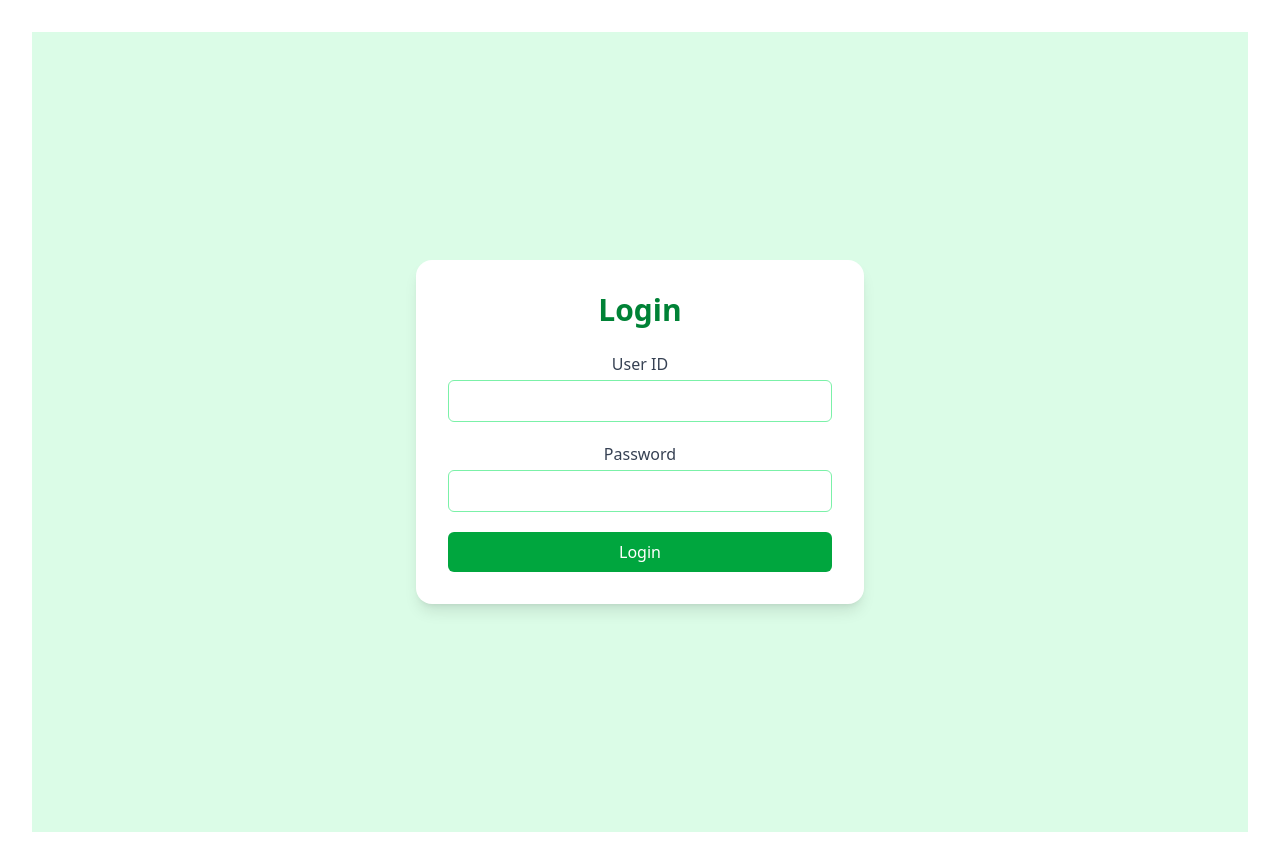
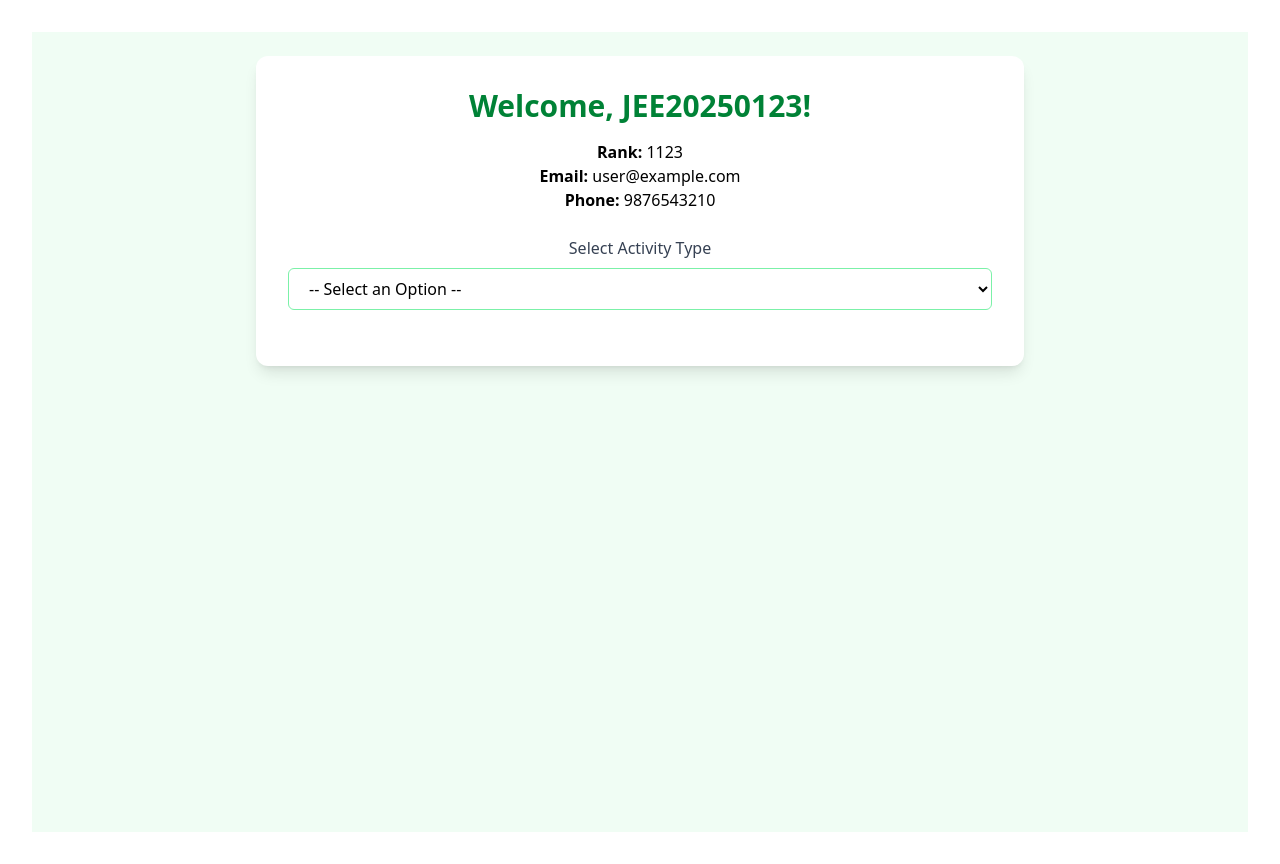
Before and after one commit to CSPEDITOR/Student_management_system, a React (Vite) app in the folder frontend/: page / in a window 1280 px wide. Built offline with nearby package versions, Linux system fonts and the light colour scheme.

Commit message:
adding home page

```diff
--- a/frontend/src/App.jsx
+++ b/frontend/src/App.jsx
@@ -4,18 +4,29 @@ import viteLogo from '/vite.svg'
 import './App.css'
 import UserForm from './component/UserForm'
 import Login from './component/Login'
+import Home from './component/Home'
 
 function App() {
 
+  const dummyUserData = {
+    jeeAppNo: "JEE20250123",
+    dob: "2003-01-14",
+    rank: "1123",
+    phone: "9876543210",
+    email: "user@example.com",
+  };
 
   return (
+    <>
+  <Home userData={dummyUserData}/>
+    </>
 
     // <div className="min-h-screen bg-green-50 flex items-center justify-center">
-    <Login/>
+    // <Login/>
     // <UserForm/>
     // </div>
 
-  )
+  );
 }
 
 export default App
--- a/frontend/src/component/Home.jsx
+++ b/frontend/src/component/Home.jsx
@@ -0,0 +1,149 @@
+import { useState } from "react";
+
+function Home({ userData }) {
+  const [selectedOption, setSelectedOption] = useState("");
+  const [dynamicData, setDynamicData] = useState({});
+
+  const handleChange = (e) => {
+    setSelectedOption(e.target.value);
+    setDynamicData({});
+  };
+
+  const handleDynamicInput = (e) => {
+    setDynamicData({ ...dynamicData, [e.target.name]: e.target.value });
+  };
+
+  const handleDynamicSubmit = (e) => {
+    e.preventDefault();
+    console.log("Submitted Info:", selectedOption, dynamicData);
+    alert("Details submitted successfully!");
+  };
+
+  const options = [
+    "Conference/workshop/seminar",
+    "Internship",
+    "Award/Achievement",
+    "GATE/UGCNET/CAT/SET",
+    "Online Course",
+    "Placement (Online/Office)",
+    "Higher Study",
+  ];
+
+  return (
+    <div className="min-h-screen bg-green-50 p-6">
+      <div className="max-w-3xl mx-auto bg-white p-8 rounded-xl shadow-lg">
+        <h1 className="text-3xl font-bold text-green-700 mb-4">
+          Welcome, {userData?.jeeAppNo || "User"}!
+        </h1>
+
+        <div className="mb-6">
+          <p><strong>Rank:</strong> {userData.rank}</p>
+          <p><strong>Email:</strong> {userData.email}</p>
+          <p><strong>Phone:</strong> {userData.phone}</p>
+        </div>
+
+        <div className="mb-6">
+          <label className="block mb-2 font-medium text-gray-700">
+            Select Activity Type
+          </label>
+          <select
+            value={selectedOption}
+            onChange={handleChange}
+            className="w-full border border-green-300 rounded-md px-4 py-2 focus:outline-none focus:ring-2 focus:ring-green-500"
+          >
+            <option value="">-- Select an Option --</option>
+            {options.map((opt, i) => (
+              <option key={i} value={opt}>{opt}</option>
+            ))}
+          </select>
+        </div>
+
+        {selectedOption && (
+          <form onSubmit={handleDynamicSubmit} className="space-y-4">
+            {(selectedOption === "Conference/workshop/seminar") && (
+              <>
+                <Input label="From" name="from" type="date" onChange={handleDynamicInput} />
+                <Input label="To" name="to" type="date" onChange={handleDynamicInput} />
+                <Input label="Place" name="place" onChange={handleDynamicInput} />
+                <Input label="Title" name="title" onChange={handleDynamicInput} />
+                <Input label="Publication of paper (if any)" name="publication" onChange={handleDynamicInput} optional />
+              </>
+            )}
+
+            {(selectedOption === "Internship") && (
+              <>
+                <Input label="From" name="from" type="date" onChange={handleDynamicInput} />
+                <Input label="To" name="to" type="date" onChange={handleDynamicInput} />
+                <Input label="Company Name" name="company" onChange={handleDynamicInput} />
+                <Input label="Theme Name" name="theme" onChange={handleDynamicInput} />
+              </>
+            )}
+
+            {(selectedOption === "Award/Achievement") && (
+              <>
+                <Input label="Title" name="title" onChange={handleDynamicInput} />
+                <Input label="Date" name="date" type="date" onChange={handleDynamicInput} />
+                <Input label="Description" name="description" onChange={handleDynamicInput} />
+              </>
+            )}
+
+            {(selectedOption === "GATE/UGCNET/CAT/SET") && (
+              <>
+                <Input label="Exam Name" name="exam" onChange={handleDynamicInput} />
+                <Input label="Score/Rank" name="score" onChange={handleDynamicInput} />
+                <Input label="Year" name="year" onChange={handleDynamicInput} />
+              </>
+            )}
+
+            {(selectedOption === "Online Course") && (
+              <>
+                <Input label="Course Name" name="course" onChange={handleDynamicInput} />
+                <Input label="Platform" name="platform" onChange={handleDynamicInput} />
+                <Input label="Completion Date" name="date" type="date" onChange={handleDynamicInput} />
+              </>
+            )}
+
+            {(selectedOption === "Placement (Online/Office)") && (
+              <>
+                <Input label="Company Name" name="company" onChange={handleDynamicInput} />
+                <Input label="Mode" name="mode" placeholder="Online / Office" onChange={handleDynamicInput} />
+                <Input label="Joining Date" name="joiningDate" type="date" onChange={handleDynamicInput} />
+              </>
+            )}
+
+            {(selectedOption === "Higher Study") && (
+              <>
+                <Input label="Institution" name="institution" onChange={handleDynamicInput} />
+                <Input label="Course" name="course" onChange={handleDynamicInput} />
+                <Input label="Start Date" name="startDate" type="date" onChange={handleDynamicInput} />
+              </>
+            )}
+
+            <button
+              type="submit"
+              className="w-full bg-green-600 text-white py-2 rounded-md hover:bg-green-700 transition"
+            >
+              Submit
+            </button>
+          </form>
+        )}
+      </div>
+    </div>
+  );
+}
+
+// Reusable input component
+const Input = ({ label, name, onChange, type = "text", optional = false, placeholder = "" }) => (
+  <div>
+    <label className="block text-gray-700 mb-1">{label}{optional && " (Optional)"}</label>
+    <input
+      type={type}
+      name={name}
+      placeholder={placeholder}
+      onChange={onChange}
+      className="w-full border border-green-300 rounded-md px-4 py-2 focus:outline-none focus:ring-2 focus:ring-green-500"
+    />
+  </div>
+);
+
+export default Home;
```
